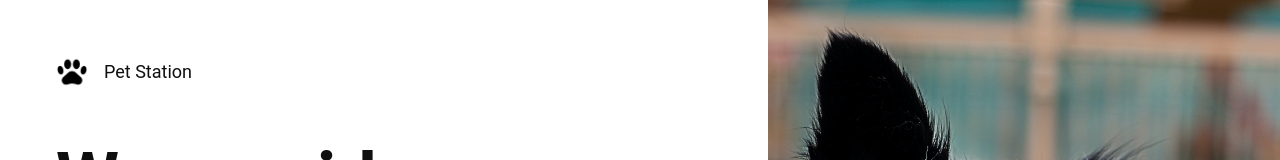
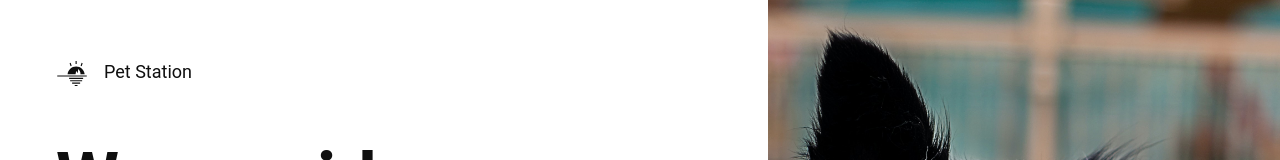
Before and after one commit to k99sharma/pet-station-frontend, a React (Create React App) app: page / in a window 1280 px wide. Shown: the top 160 px of the page. Built offline with nearby package versions, Linux system fonts and the light colour scheme.

Commit message:
change: changed banner icon

```diff
--- a/src/components/Banner/Banner.js
+++ b/src/components/Banner/Banner.js
@@ -1,20 +1,19 @@
 // importing components
 import { Link } from 'react-router-dom';
+import { GiBoatHorizon } from 'react-icons/gi';
 
 // Banner component
 export default function Banner() {
     return (
         <Link to="/">
             <div className="banner inline-flex items-center p-2">
-                <div className="banner__logo">
-                    <img
-                        src='/assets/paw1.png'
+                <div className="banner-logo">
+                    <GiBoatHorizon
                         className="w-8 h-8"
-                        alt="logo"
                     />
                 </div>
 
-                <div className="banner__name text-lg mx-4">
+                <div className="banner-name text-lg mx-4">
                     Pet Station
                 </div>
             </div>
```
